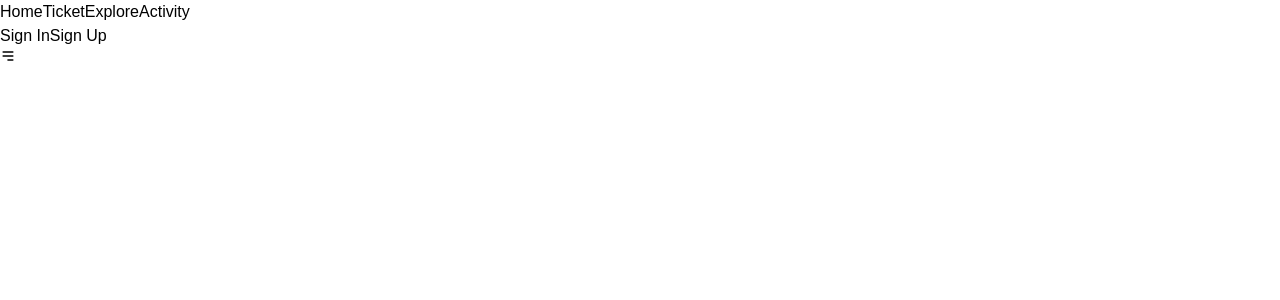
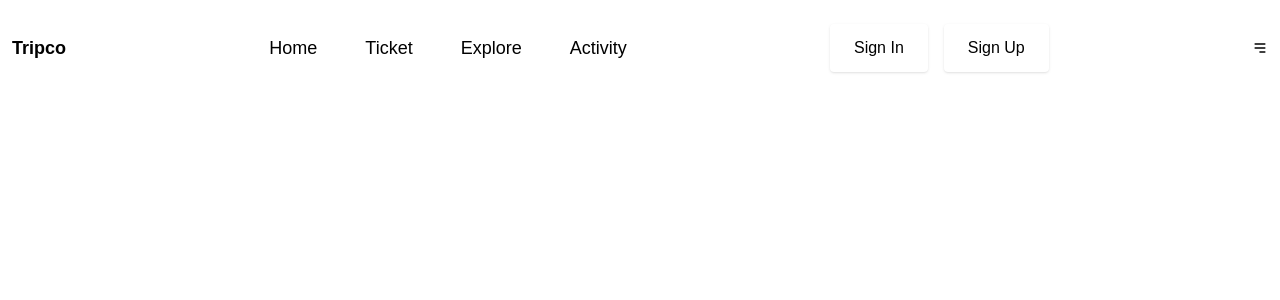
Before and after one commit to anonymous-leviathan/vacation-vibes-travel-site, a React (Vite) app: page / in a window 1280 px wide. Shown: the top 300 px of the page. Built offline with nearby package versions, Linux system fonts and the light colour scheme; a web font is replaced by a local one.

Commit message:
content update

```diff
--- a/src/components/NavBar.jsx
+++ b/src/components/NavBar.jsx
@@ -9,29 +9,37 @@ export default function NavBar() {
         setDropdown(!dropdown);
     }
 
-    return (<nav>
-        <div>
-            <div>
-                <div>
-                    <div>
-                        <h2>
-
-                        </h2>
+    return (<nav className="w-full h-24 flex flex-col justify-center items-center sticky top-0 z-50 bg-white">
+        <div className="container mx-auto lg:px-3 w-full">
+            <div className="lg:w-full w-11/12 mx-auto h-full flex justify-between items-center">
+                <div className="flex flex-col gap-y-4">
+                    <div className="flex items-center gap-x-2">
+                        <h2 className="text-primary font-bold text-lg">Tripco</h2>
                     </div>
                 </div>
-                <ul>
-                    <a href="#">Home</a>
-                    <a href="#">Ticket</a>
-                    <a href="#">Explore</a>
-                    <a href="#">Activity</a>
+                <ul className="flex items-center xl:gap-12 gap-x-4 max-lg:hidden">
+                    <a href="#" className="leading-normal no-underline text-black text-lg hover:text-black">Home</a>
+                    <a href="#" className="leading-normal no-underline text-light text-lg hover:text-black">Ticket</a>
+                    <a href="#" className="leading-normal no-underline text-light text-lg hover:text-black">Explore</a>
+                    <a href="#" className="leading-normal no-underline text-light text-lg hover:text-black">Activity</a>
                 </ul>
+                <div className="flex gap-4 max-lg:hidden">
+                    <button className="bg-transparent rounded shadow h-12 px-6 outline-none text-light hover:bg-primary hover:text-white cursor-pointer text-base transition-bg hover:border hover:border-primary">Sign In</button>
+                    <button className="bg-primary rounded shadow h-12 px-6 outline-none text-black hover:bg-white hover:text-primary cursor-pointer text-base transition-bg hover:border hover:border-primary">Sign Up</button>
+                </div>
+                {dropdown ? (<div onClick={showDropdown}><MdClose/></div>) : (
+                    <div onClick={showDropdown}><HiMenuAlt3/></div>)}
+            </div>
+            {dropdown && (<div>
                 <div>
-                    <button>Sign In</button>
-                    <button>Sign Up</button>
+                    <ul>
+                        <a href="#">Home</a>
+                        <a href="#">Ticket</a>
+                        <a href="#">Explore</a>
+                        <a href="#">Activity</a>
+                    </ul>
                 </div>
-                {dropdown ? (<div onClick={showDropdown}><MdClose/></div>) : (<div onClick={showDropdown}><HiMenuAlt3/></div>)}
-            </div>
-            {dropdown && (<div></div>)}
+            </div>)}
         </div>
     </nav>)
 }
```
